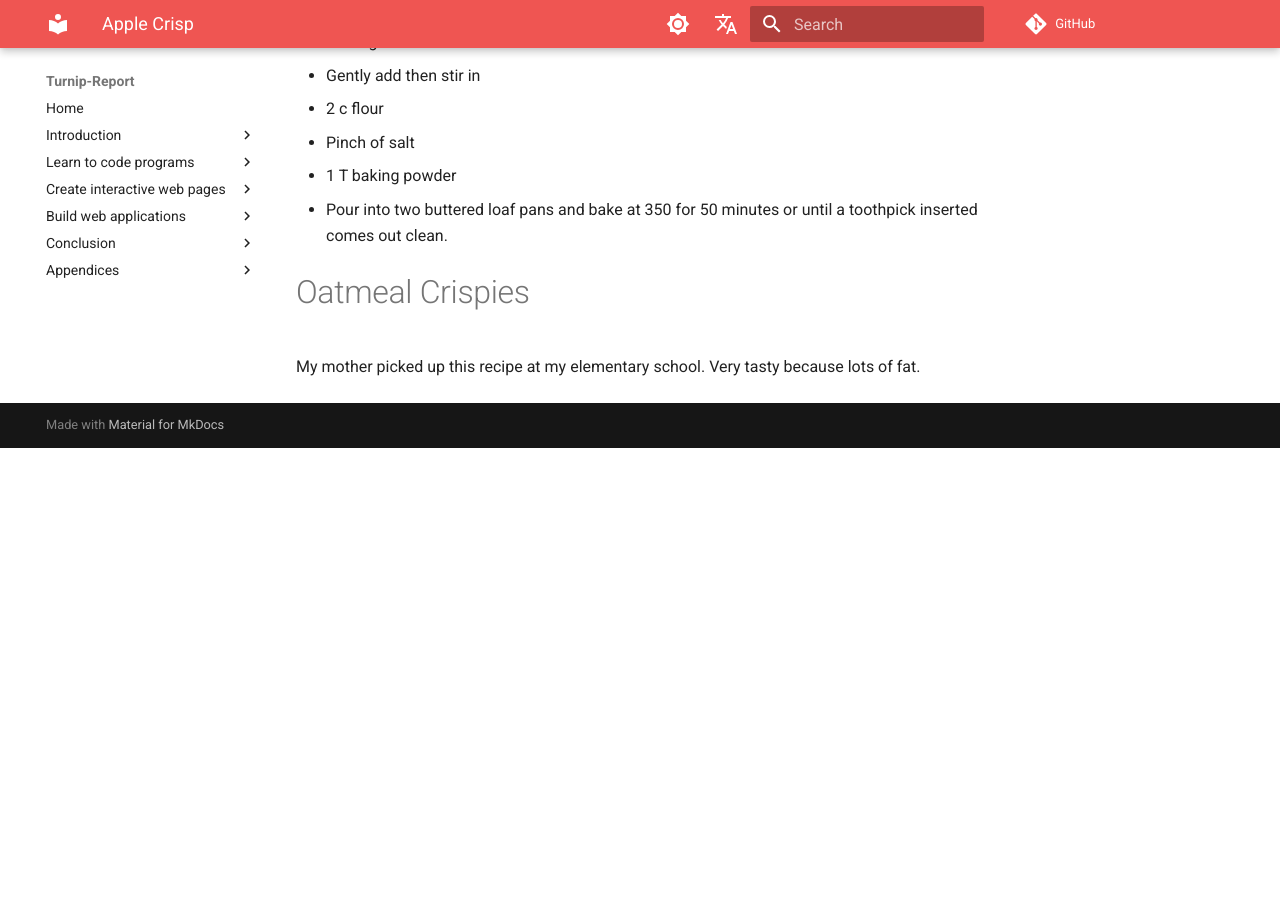
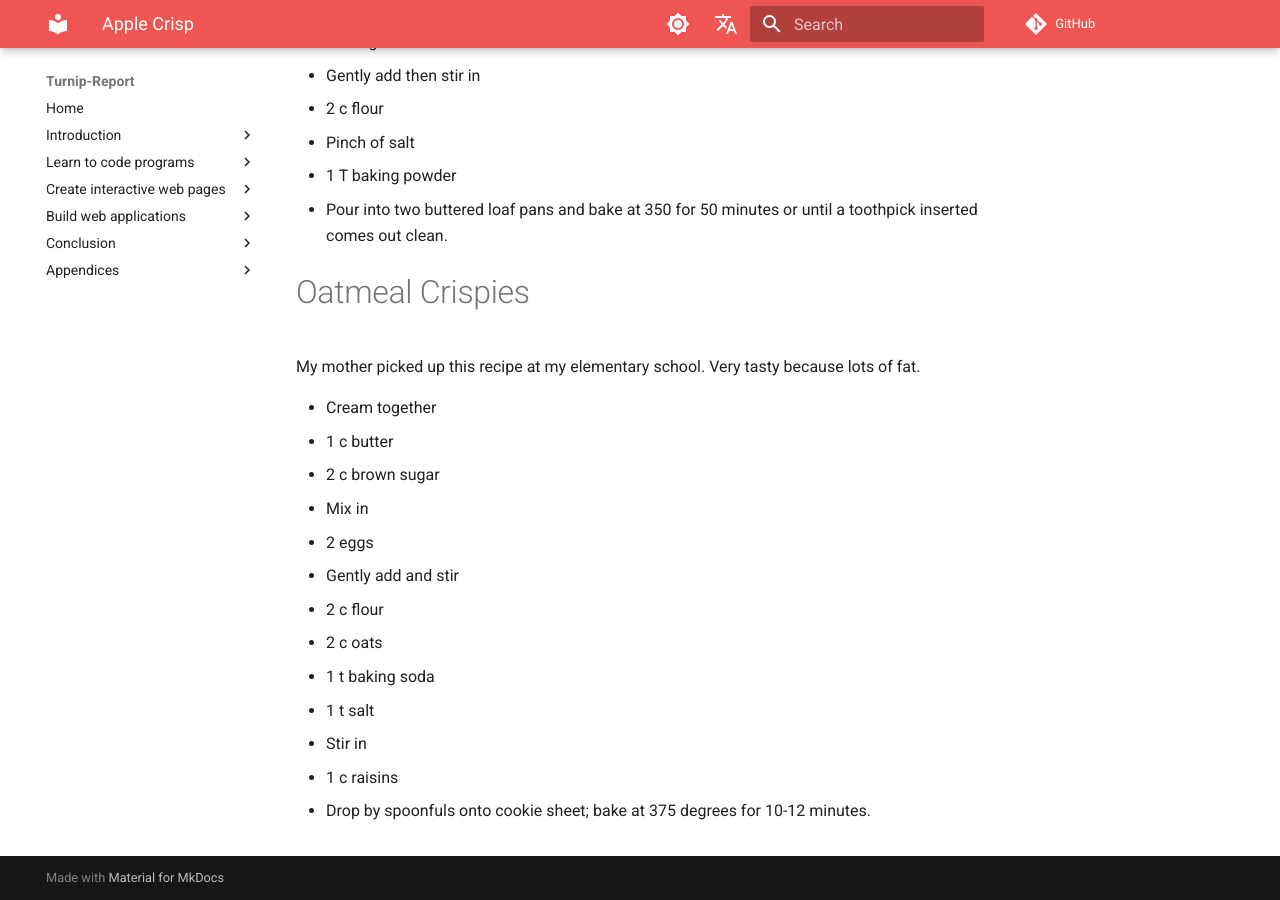
Before and after one commit to HBurgiel/Turnip-Report, an MkDocs documentation site: the page built from manuscript/Desserts.md, in a window 1280 px wide and 900 px high, scrolled down 1648 px. Built offline with MkDocs 1.6.1 and Material for MkDocs 9.7.7, drawn with Linux system fonts in a browser that asks for light colours; comment, search, counter and statistics services are not loaded; before the commit the page ends 2096 px from its top, so only the background shows below that.

Commit message:
Add recipe instructions for Oatmeal Crispies
Added detailed instructions for making Oatmeal Crispies.

```diff
--- a/manuscript/Desserts.md
+++ b/manuscript/Desserts.md
@@ -67,3 +67,21 @@ The flavor profile is foreign, but this is a great way to use up excess carrots!
 # Oatmeal Crispies
 
 My mother picked up this recipe at my elementary school. Very tasty because lots of fat.
+
+- Cream together
+ - 1 c butter
+ - 2 c brown sugar
+
+- Mix in
+ - 2 eggs
+
+- Gently add and stir
+ - 2 c flour
+ - 2 c oats
+ - 1 t baking soda
+ - 1 t salt
+
+- Stir in
+ - 1 c raisins
+
+- Drop by spoonfuls onto cookie sheet; bake at 375 degrees for 10-12 minutes.
```
